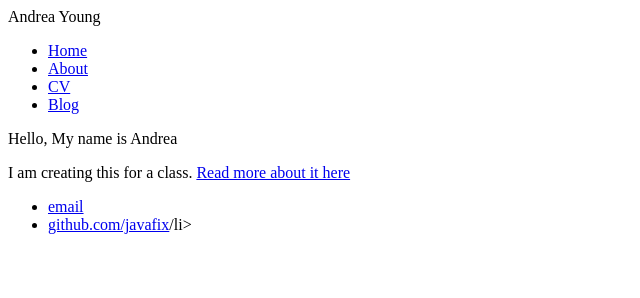
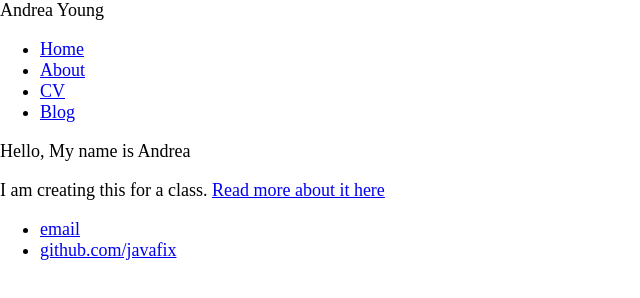
Before and after one commit to javafix/javafix.github.io, a plain HTML site: page index.html in a window 1280 px wide. Shown: the whole page, without its empty margins (0-640 px from the left). Drawn offline with Linux system fonts and the light colour scheme; files that its build step writes are made by us from their sources.

Commit message:
Update index.html

```diff
--- a/index.html
+++ b/index.html
@@ -3,6 +3,7 @@
 <head>
   <meta charset="utf-8"
   <title>Andrea Young</title>
+   <link rel="stylesheet" href="javafix.github.io/main.css" />
       <!--link to main stylesheet-->
       </head>
 
@@ -24,7 +25,7 @@
           <footer>
           <ul>
               <li><a href="mailto: ayoung0328@starkstate.net">email</a></li>
-              <li><a href="https://github.com/javafix">github.com/javafix</a>/li>
+              <li><a href="https://github.com/javafix">github.com/javafix</a></li>
           </footer>
           </div>
         </body>
```
